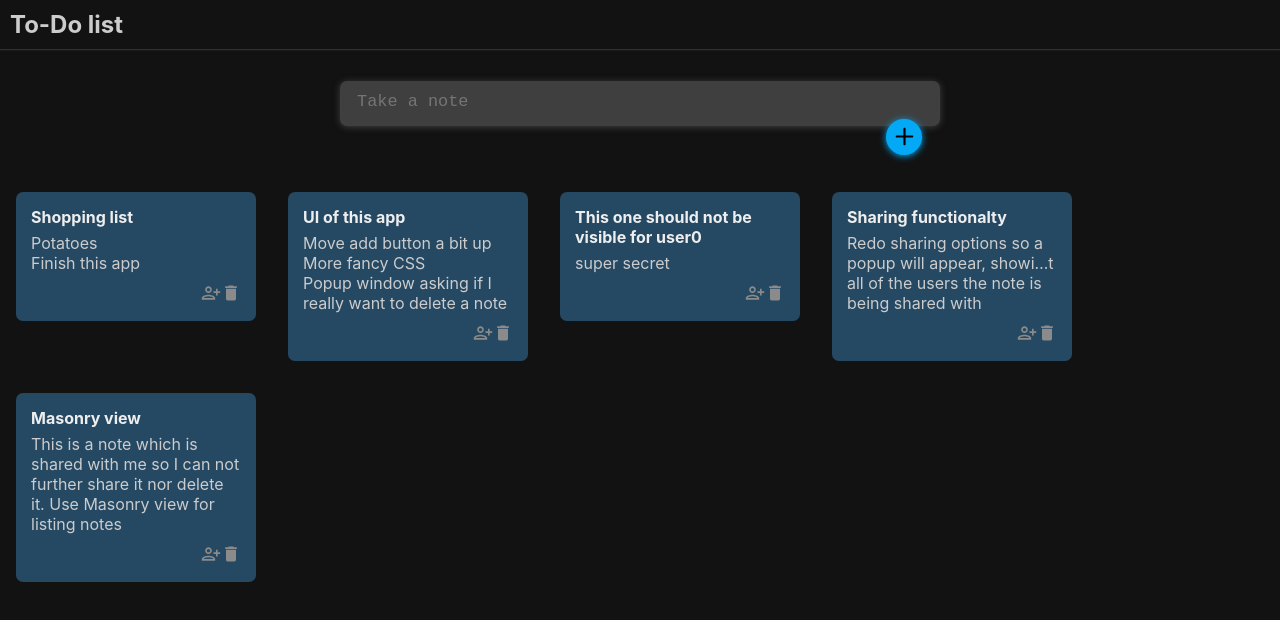
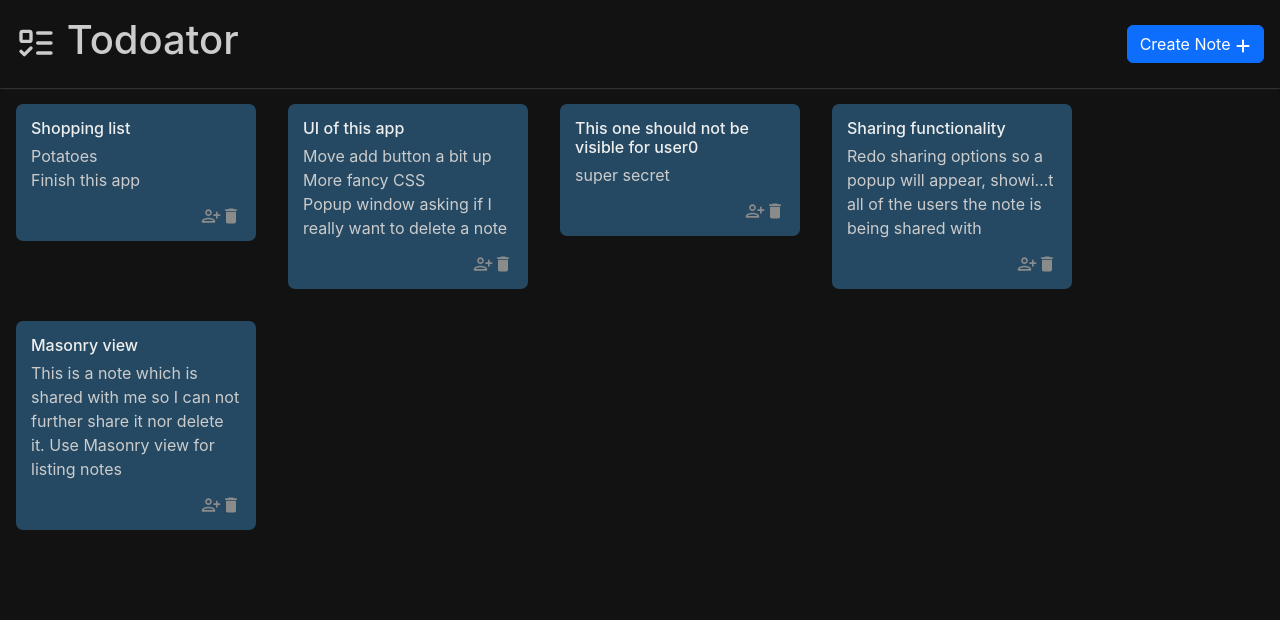
Before and after one commit to tomas-dostal/unicorn-fsy, a React (Create React App) app: page / in a window 1280 px wide. Shown: the top 620 px of the page. Built offline with nearby package versions, Linux system fonts and the light colour scheme.

Commit message:
Basic create note functionality with popup

```diff
--- a/package.json
+++ b/package.json
@@ -7,6 +7,7 @@
     "@testing-library/react": "^13.4.0",
     "@testing-library/user-event": "^13.5.0",
     "react": "^18.2.0",
+    "react-bootstrap": "^2.10.2",
     "react-dom": "^18.2.0",
     "react-icons": "^5.0.1",
     "react-modal": "^3.16.1",
--- a/public/index.html
+++ b/public/index.html
@@ -25,6 +25,17 @@
       Learn how to configure a non-root public URL by running `npm run build`.
     -->
     <title>Todo list</title>
+    <link
+            href="https://cdn.jsdelivr.net/npm/bootstrap@5.3.3/dist/css/bootstrap.min.css"
+            rel="stylesheet"
+            integrity="sha384-QWTKZyjpPEjISv5WaRU9OFeRpok6YctnYmDr5pNlyT2bRjXh0JMhjY6hW+ALEwIH"
+            crossorigin="anonymous"
+    />
+    <script
+            src="https://cdn.jsdelivr.net/npm/bootstrap@5.3.3/dist/js/bootstrap.bundle.min.js"
+            integrity="sha384-YvpcrYf0tY3lHB60NNkmXc5s9fDVZLESaAA55NDzOxhy9GkcIdslK1eN7N6jIeHz"
+            crossorigin="anonymous"
+    ></script>
   </head>
   <body>
     <div id="root"></div>
--- a/src/App.js
+++ b/src/App.js
@@ -1,10 +1,12 @@
-import './components/Header'
+// App.js
+
+import React, { useState } from 'react';
 import Header from './components/Header';
-import CreateArea from "./components/CreateArea";
 import Note from "./components/Note";
-import {useState} from "react";
+import NoteForm from "./components/NoteForm";
+import { Button } from "react-bootstrap";
 
-const users = ["user0", "user1", "user2"];
+const users = ["user1", "user2", "user3"];
 const user = users[0];
 const defaultState  = [
     {
@@ -26,7 +28,7 @@ const defaultState  = [
         owner: user[1],
     },
     {
-        title: 'Sharing functionalty',
+        title: 'Sharing functionality',
         content: 'Redo sharing options so a popup will appear, showi…t all of the users the note is being shared with\n',
         sharedWith: [],
         owner: user
@@ -36,37 +38,63 @@ const defaultState  = [
         content: 'This is a note which is shared with me so I can not further share it nor delete it. Use Masonry view for listing notes',
         sharedWith: [user],
         owner: users[2]
-    }]
+    }
+];
 
 function App(props) {
     const [notes, setNotes] = useState(defaultState)
+    const [showModal, setShowModal] = useState(false);
+    const [editNote, setEditNote] = useState(null);
 
-    function addNote(newNote) {
+    const addNote = (newNote) => {
+        if (newNote.content.length !== 0) {
+            setNotes((prevNotes) => [...prevNotes, newNote]);
+            setShowModal(false);
+        }
+    };
 
-        if (newNote.content.length !== 0) {
+    const deleteNote = (id) => {
+        setNotes((prevNotes) => prevNotes.filter((note, index) => index !== id));
+    };
 
-            console.log(newNote.content.size);
-            setNotes(prevValue => {
-                return [...prevValue, newNote];
-            });
-        }
-    }
-    function deleteNote(id){
-        setNotes(prevState => {
-            return [...prevState.filter((note,index) => index !== id)]
-        } )
-    }
+    const openEditModal = (note) => {
+        setEditNote(note);
+        setShowModal(true);
+    };
 
-    function shareNote(id, userId){
+    function shareNote(id, userId) {
         setNotes(prevState => {
             prevState.at(id).sharedWith.push(userId);
             return [...prevState]
-        } )
+        })
     }
+
     return (
         <div>
-            <Header></Header>
-            <CreateArea onAdd={addNote}/>
+            <Header onCreateNote={() => setShowModal(true)} />
+            <NoteForm
+                show={showModal}
+                onHide={() => {
+                    setShowModal(false);
+                    setEditNote(null);
+                }}
+                onSubmit={(e) => {
+                    e.preventDefault();
+                    const formData = new FormData(e.target);
+                    const newNote = {
+                        title: formData.get('title'),
+                        content: formData.get('content'),
+                    };
+                    if (editNote) {
+                        console.log("edit");
+                        // Handle update
+                        // Update your existing note with newNote
+                    } else {
+                        addNote(newNote);
+                    }
+                }}
+                note={editNote}
+            />
             {notes.map((note, index) => (
                 <Note
                     key={index}
@@ -76,7 +104,8 @@ function App(props) {
                     user={user}
                     owner={user}
                     sharedWith={[]}
-                    onDelete={deleteNote}
+                    onDelete={() => deleteNote(index)}
+                    onEdit={() => openEditModal(note)}
                     onShare={shareNote}
                 />
             ))}
--- a/src/components/Header.jsx
+++ b/src/components/Header.jsx
@@ -1,11 +1,16 @@
 import React from 'react';
+import { Button } from 'react-bootstrap';
+import { FaPlus } from "react-icons/fa6";
+import { LuListTodo } from "react-icons/lu";
 
-function Header(props) {
+
+const Header = ({ onCreateNote }) => {
     return (
-        <div className="header">
-            <h2>To-Do list</h2>
-        </div>
+        <header>
+            <h1><LuListTodo />&nbsp;Todoator</h1>
+            <Button variant="primary" onClick={onCreateNote}>Create Note <FaPlus /></Button>
+        </header>
     );
-}
+};
 
 export default Header;
--- /dev/null
+++ b/src/components/NoteForm.jsx
@@ -0,0 +1,45 @@
+import React from 'react';
+import {Form, Button, Modal} from 'react-bootstrap';
+
+const NoteForm = ({show, onHide, onSubmit, note}) => {
+    return (
+        <Modal show={show} onHide={onHide}>
+            <Form onSubmit={onSubmit}>
+                <Modal.Header closeButton>
+                    <Modal.Title>{note ? 'Edit Note' : 'Create Note'}</Modal.Title>
+                </Modal.Header>
+                <Modal.Body>
+                    <Form.Group controlId="noteTitle">
+                        <Form.Label>Title</Form.Label>
+                        <Form.Control
+                            type="text"
+                            name="title"
+                            defaultValue={note ? note.title : ''}
+                            required
+                        />
+                    </Form.Group>
+                    <Form.Group controlId="noteContent">
+                        <Form.Label>Detail</Form.Label>
+                        <Form.Control
+                            as="textarea"
+                            rows={3}
+                            name="content"
+                            defaultValue={note ? note.content : ''}
+                            required
+                        />
+                    </Form.Group>
+                </Modal.Body>
+                <Modal.Footer>
+                    <Button variant="secondary" onClick={onHide}>
+                        Close
+                    </Button>
+                    <Button variant="primary" type="submit">
+                        {note ? 'Update' : 'Create'}
+                    </Button>
+                </Modal.Footer>
+            </Form>
+        </Modal>
+    );
+};
+
+export default NoteForm;
--- a/src/index.css
+++ b/src/index.css
@@ -15,19 +15,18 @@ body {
     box-sizing: border-box;
 }
 
-.header {
+header {
     box-shadow: 0 0 2px 0 rgb(112, 112, 112);
-    padding: 10px 20px;
-    margin: auto -10px;
-    display: flex;
+    display: flex ;
     flex-direction: row;
     align-self: center;
+    justify-content: space-between;
+    align-items: center;
+    padding: 1rem;
 }
 
 form {
     position: relative;
-    width: 600px;
-    margin: 32px auto 50px auto;
     background: #3f3f3f;
     padding: 7px;
     border-radius: 7px;
@@ -46,6 +45,9 @@ form input {
     color: #ccc;
 }
 
+.modal-content{
+    background-color: none;
+}
 form textarea {
     width: 100%;
     border: none;
@@ -92,19 +94,22 @@ form textarea {
     border-radius: 50%;
 }
 
-form button {
-    position: absolute;
-    justify-content: center;
-    align-self: center;
-    right: 18px;
-    background: #03a9f4;
-    border: none;
-    border-radius: 50%;
-    box-shadow: 0 1px 7px 0 #03a9f4;
-    width: 36px;
-    height: 36px;
+/*form button {*/
+/*    position: absolute;*/
+/*    justify-content: center;*/
+/*    align-self: center;*/
+/*    right: 18px;*/
+/*    background: #03a9f4;*/
+/*    border: none;*/
+/*    border-radius: 50%;*/
+/*    box-shadow: 0 1px 7px 0 #03a9f4;*/
+/*    width: 36px;*/
+/*    height: 36px;*/
+/*}*/
+
+.btn-new {
+
 }
-
 
 .popup-overlay {
   position: fixed;
```
Also changed, not shown: 1 other file (tests, documents, lock files or other folders).
